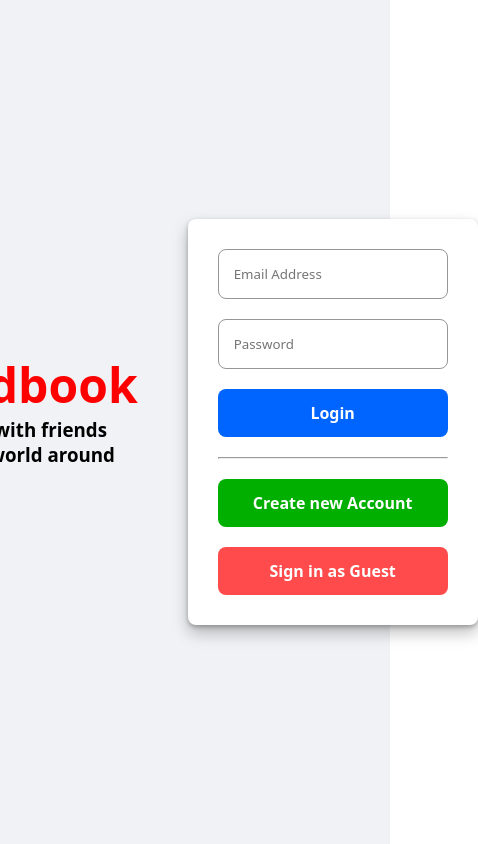
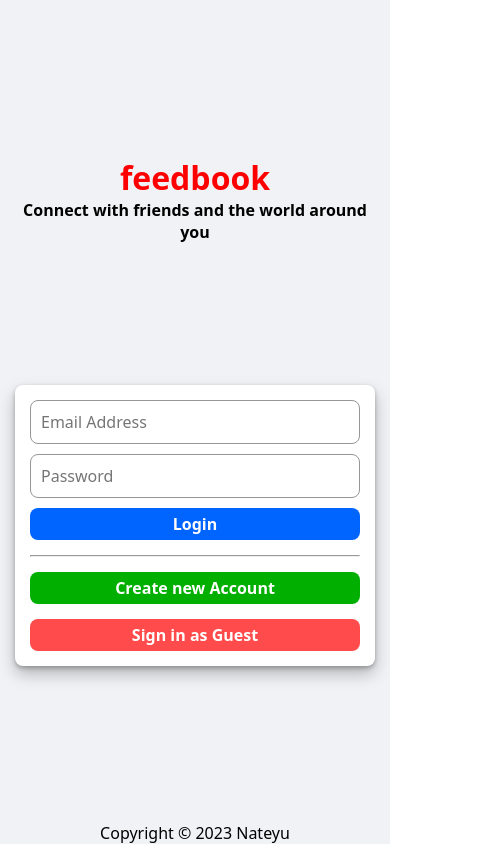
Before and after one commit to jyu-1/feedbook, a Next.js app in the folder client/: page / in a window 390 px wide. Shown: the whole page, 478 px wide, since content can reach past the window. Built offline with nearby package versions, Linux system fonts and the light colour scheme.

Commit message:
add tablet and mobile support for login page

```diff
--- /dev/null
+++ b/client/components/Footer.tsx
@@ -0,0 +1,14 @@
+import style from "@/styles/footer.module.scss";
+
+export default function Footer() {
+    return (
+        <footer className={style.footer}>
+            <a
+                href="https://github.com/jyu-1/feedbook"
+                title="github link to this project"
+            >
+                Copyright © 2023 Nateyu
+            </a>
+        </footer>
+    );
+}
--- a/client/pages/index.tsx
+++ b/client/pages/index.tsx
@@ -1,5 +1,6 @@
 import Head from "next/head";
 import login from "@/styles/login.module.scss";
+import Footer from "@/components/Footer";
 import { useState } from "react";
 
 export default function Home() {
@@ -10,6 +11,7 @@ export default function Home() {
             <Head>
                 <title>Feedbook | Login or Signup</title>
             </Head>
+            <div className={login.page_split}>
                 <div className={login.main}>
                     <div>
                         <h1>feedbook</h1>
@@ -93,6 +95,8 @@ export default function Home() {
                         </div>
                     )}
                 </div>
+                <Footer />
+            </div>
         </>
     );
 }
--- /dev/null
+++ b/client/styles/_modules.scss
@@ -0,0 +1,11 @@
+@mixin tablet {
+    @media screen and (max-width: 991.98px) {
+        @content;
+    }
+}
+
+@mixin mobile {
+    @media screen and (max-width: 575.98px) {
+        @content;
+    }
+}
--- /dev/null
+++ b/client/styles/footer.module.scss
@@ -0,0 +1,8 @@
+.footer {
+    text-align: center;
+
+    a {
+        text-decoration: none;
+        color: black;
+    }
+}
--- a/client/styles/login.module.scss
+++ b/client/styles/login.module.scss
@@ -1,12 +1,19 @@
 @use "color";
+@use "modules";
+
+.page_split {
+    display: flex;
+    flex-direction: column;
+    height: 100vh;
+    background-color: color.$primary-background;
+}
 
 .main {
     display: flex;
     justify-content: center;
     align-items: center;
+    flex: 1;
     gap: 50px;
-    height: 100vh;
-    background-color: color.$primary-background;
 
     & > div {
         flex-basis: 50%;
@@ -15,7 +22,7 @@
 
     h1 {
         color: color.$primary-color;
-        font-size: 3rem;
+        font-size: 3.5rem;
     }
 
     .login_panel {
@@ -34,15 +41,16 @@
 
             input {
                 border: 1px solid rgb(150, 150, 150);
-                padding: 15px;
+                padding: 13px;
                 border-radius: 8px;
                 font-family: inherit;
+                font-size: 1.25rem;
             }
         }
 
         button {
             border: none;
-            padding: 13px;
+            padding: 15px;
             border-radius: 8px;
             font-family: inherit;
             color: white;
@@ -75,4 +83,53 @@
             }
         }
     }
+
+    @include modules.tablet {
+        flex-direction: column;
+
+        & > div {
+            flex-basis: auto;
+        }
+
+        h1,
+        h3 {
+            text-align: center;
+        }
+
+        .login_panel {
+            width: 100%;
+        }
+    }
+
+    @include modules.mobile {
+        padding: 15px;
+        gap: 0;
+        justify-content: space-evenly;
+
+        h1 {
+            font-size: 2rem;
+        }
+
+        h3 {
+            font-size: 1rem;
+        }
+
+        .login_panel {
+            padding: 15px;
+            gap: 15px;
+
+            & > form {
+                gap: 10px;
+
+                input {
+                    padding: 10px;
+                    font-size: 1rem;
+                }
+            }
+
+            button {
+                padding: 5px;
+            }
+        }
+    }
 }
```
Lines whose indentation alone changed are shown as unchanged.
